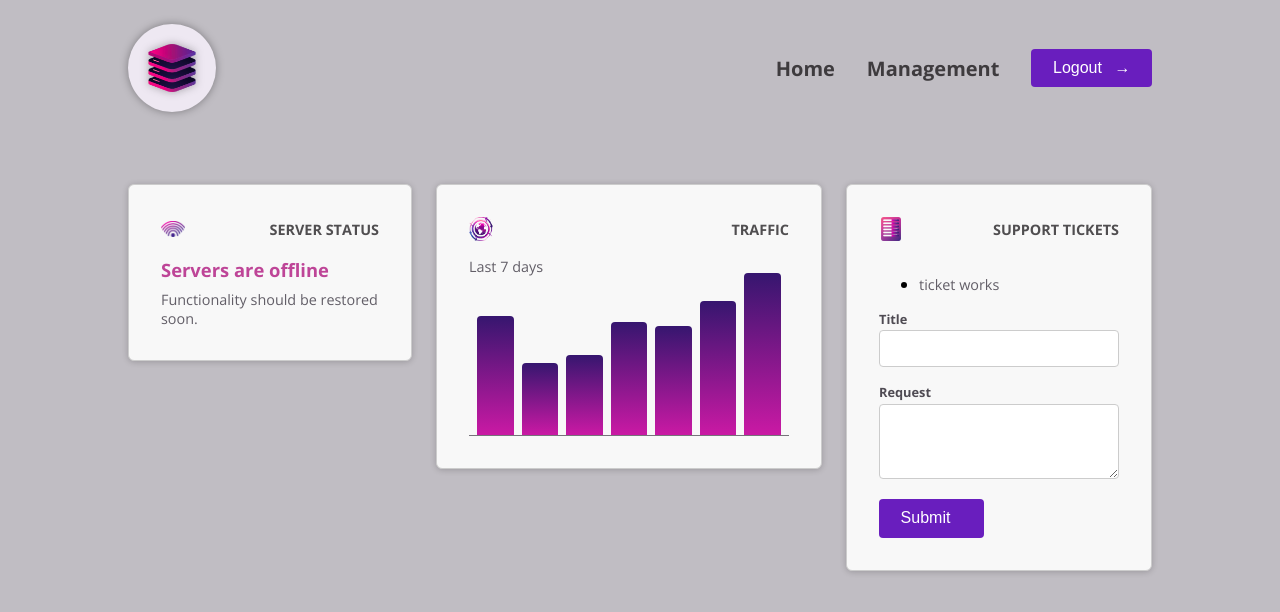
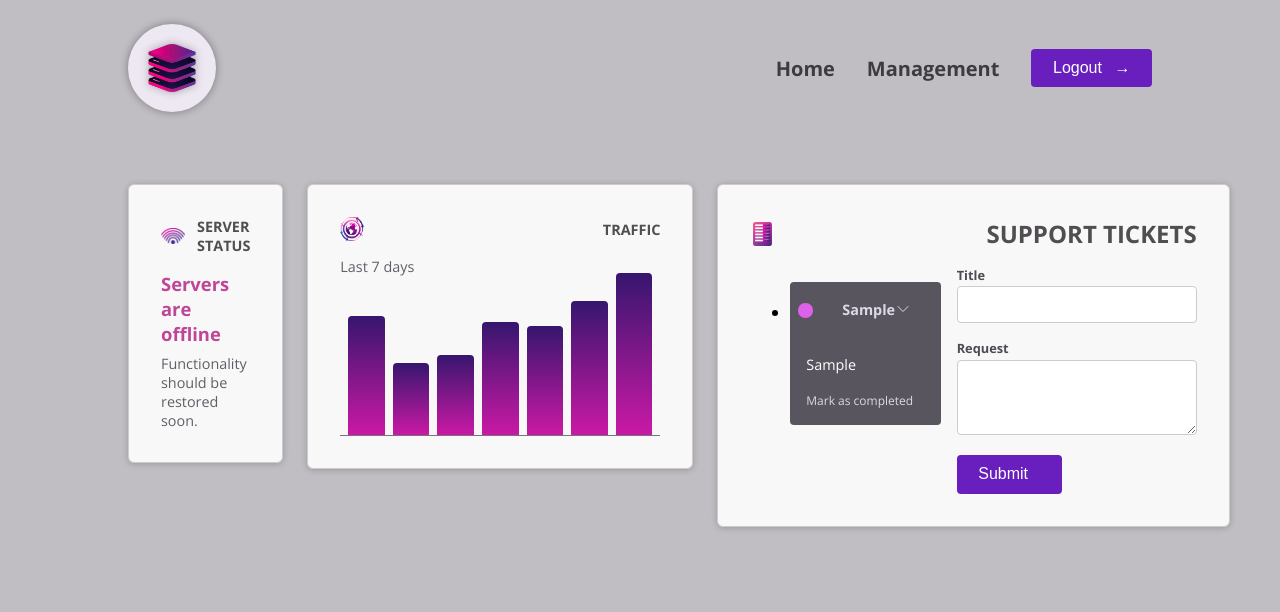
Before and after one commit to Abnumber3/01-starting-project, an Angular app: page / in a window 1280 px wide. Both pictures are taken after typing "Sample", "Sample" into the empty fields and a click on the button "Submit". Shown: the top 612 px of the page. Built offline with nearby package versions, Linux system fonts and the light colour scheme.

Commit message:
updated page

```diff
--- a/src/app/dashboard/support-tickets/new-ticket/new-ticket.component.ts
+++ b/src/app/dashboard/support-tickets/new-ticket/new-ticket.component.ts
@@ -15,6 +15,7 @@
 
 
   onSubmit(title: string, request: string){
+    if(!title || !request) return;
     this.add.emit({title: title, text: request})
     console.log('Title: ', title, 'Request: ', request)
     this.form?.nativeElement.reset();
--- a/src/app/dashboard/support-tickets/support-tickets.component.css
+++ b/src/app/dashboard/support-tickets/support-tickets.component.css
@@ -1,5 +1,11 @@
-#tickLoop{
-    display: flex;
-  gap: 2rem;
-  align-items: flex-start;
+
+
+article {
+ display: flex;
+ gap: 1rem;
 }
+
+.title {
+ font-size: 1.5rem;
+ text-align: right;
+}
--- a/src/app/dashboard/support-tickets/support-tickets.component.html
+++ b/src/app/dashboard/support-tickets/support-tickets.component.html
@@ -1,14 +1,17 @@
     <div class="dashboard-item">
+      <header>
+          <img src="list.png" alt="A list of items" />
+          <h2 class="title">Support Tickets</h2>
+        </header>
       <article>
-        <header>
-          <img src="list.png" alt="A list of items" />
-          <h2>Support Tickets</h2>
-        </header>
          <div id="tickLoop">
           <ul>
             @for (ticket of tickets; track ticket.id){
             <li>
-              <app-ticket></app-ticket>
+              <app-ticket
+              [data]="ticket"
+              (completed)="onCompleteTicket($event)"
+              ></app-ticket>
             </li>
           } @empty {
             <p>No tickets available</p>
--- a/src/app/dashboard/support-tickets/support-tickets.component.ts
+++ b/src/app/dashboard/support-tickets/support-tickets.component.ts
@@ -14,6 +14,8 @@
 
  tickets: Ticket[]=[]
 
+
+
   onAddTicket(ticket: {title: string; text: string}){
     const newTicket : Ticket ={
       title: ticket.title,
@@ -25,5 +27,10 @@
 
   }
 
+  onCompleteTicket(dataId: string){
+    this.tickets = this.tickets.filter(t=> t.id !== dataId)
+    console.log('Ticket completed : ' + dataId)
+  }
+
 
 }
--- a/src/app/dashboard/support-tickets/ticket/ticket.component.css
+++ b/src/app/dashboard/support-tickets/ticket/ticket.component.css
@@ -0,0 +1,74 @@
+article {
+  border-radius: 4px;
+  background-color: #59555f;
+  color: #ded8e6;
+}
+
+h3 {
+  padding: 0.5rem;
+  margin: 0;
+  font-size: 0.9rem;
+  display: flex;
+  gap: 0.5rem;
+  align-items: center;
+}
+
+h3 div {
+  width: 0.9rem;
+  height: 0.9rem;
+  border-radius: 50%;
+}
+
+.ticket-open {
+  background-color: #de62e9;
+}
+
+.ticket-closed {
+  background-color: #51c788;
+}
+
+.text {
+  text-align: left;
+}
+
+button {
+  flex: 1;
+  width: 100%;
+  font: inherit;
+  background: transparent;
+  border: none;
+  color: #ded8e6;
+  display: flex;
+  justify-content: space-between;
+  align-items: center;
+}
+
+button span:first-child {
+  margin-bottom: 0.1rem;
+}
+
+button span:last-child {
+  width: 1rem;
+}
+
+p {
+  margin: 0;
+  padding: 1rem;
+  font-size: 0.9rem;
+  color: white;
+}
+
+p:has(button) {
+  padding-top: 0;
+}
+
+p button {
+  padding: 0;
+  width: auto;
+  display: inline;
+  font-size: 0.75rem;
+}
+
+p button:hover {
+  color: #ec9fea;
+}
--- a/src/app/dashboard/support-tickets/ticket/ticket.component.html
+++ b/src/app/dashboard/support-tickets/ticket/ticket.component.html
@@ -1 +1,52 @@
-<p>ticket works</p>
+<article>
+  <h3>
+    <div
+      [class]="{
+        'ticket-open': true,
+        'ticket-closed': false
+      }"
+    ></div>
+    <button>
+      <span class="text">{{data.title}}</span>
+      <span>
+        @if (true) {
+        <svg
+          xmlns="http://www.w3.org/2000/svg"
+          fill="none"
+          viewBox="0 0 24 24"
+          stroke-width="1.5"
+          stroke="currentColor"
+          class="w-6 h-6"
+        >
+          <path
+            stroke-linecap="round"
+            stroke-linejoin="round"
+            d="m19.5 8.25-7.5 7.5-7.5-7.5"
+          />
+        </svg>
+
+        } @else {
+        <svg
+          xmlns="http://www.w3.org/2000/svg"
+          viewBox="0 0 24 24"
+          fill="currentColor"
+          class="w-6 h-6"
+        >
+          <path
+            fill-rule="evenodd"
+            d="M11.47 7.72a.75.75 0 0 1 1.06 0l7.5 7.5a.75.75 0 1 1-1.06 1.06L12 9.31l-6.97 6.97a.75.75 0 0 1-1.06-1.06l7.5-7.5Z"
+            clip-rule="evenodd"
+          />
+        </svg>
+        }
+      </span>
+    </button>
+  </h3>
+
+  @if (true) {
+  <p>{{data.request}}</p>
+
+  @if (data.status === 'open') {
+  <p><button (click)="onComplete()">Mark as completed</button></p>
+  } }
+</article>
--- a/src/app/dashboard/support-tickets/ticket/ticket.component.ts
+++ b/src/app/dashboard/support-tickets/ticket/ticket.component.ts
@@ -1,6 +1,6 @@
-import { Component } from '@angular/core';
+import { Component, Input, Output, EventEmitter } from '@angular/core';
 import { Ticket } from '../ticket.model';
-import { NewTicketComponent } from '../new-ticket/new-ticket.component';
+
 
 @Component({
   selector: 'app-ticket',
@@ -11,5 +11,13 @@
 })
 export class TicketComponent {
 
+  @Input({required: true }) data!: Ticket
+  @Output() completed = new EventEmitter<string>();
+
+
+
+  onComplete(){
+    this.completed.emit(this.data.id);
+  }
 
 }
```
